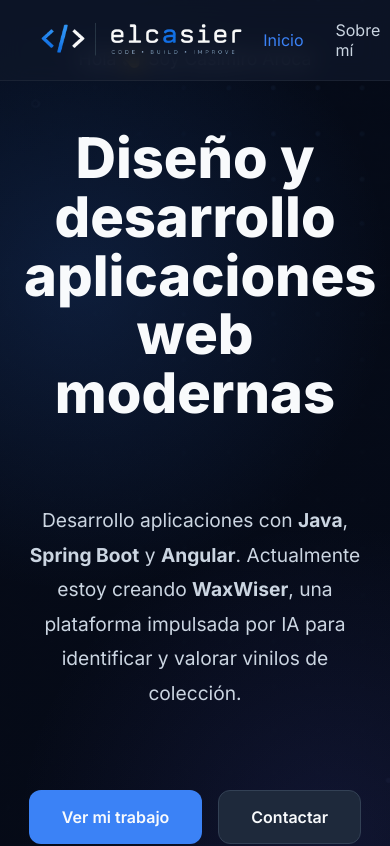
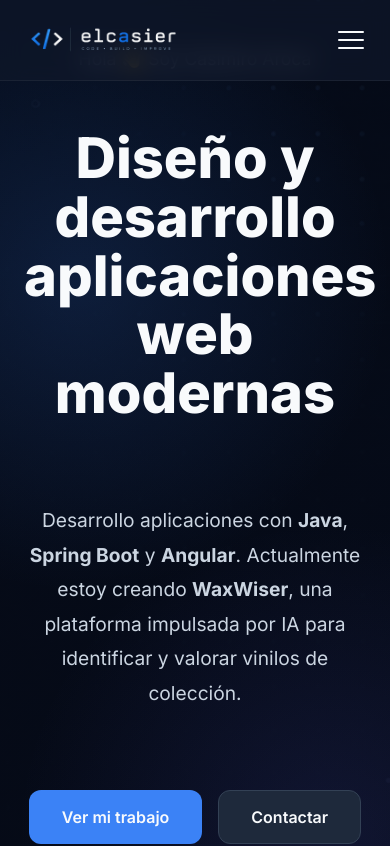
Before and after one commit to elcasier87/portfolio, an Angular app: page / in a window 390 px wide. Shown: the top 846 px of the page. Built offline with nearby package versions, Linux system fonts and the light colour scheme.

Commit message:
feat(navbar): add responsive mobile navigation

```diff
--- a/src/app/core/components/navbar/navbar.html
+++ b/src/app/core/components/navbar/navbar.html
@@ -2,52 +2,87 @@
 
     <div class="navbar-container">
 
-    <a class="navbar-logo" routerLink="/">
+        <a
+            class="navbar-logo"
+            routerLink="/">
+
             <img
                 class="navbar-logo-image"
                 src="assets/images/logo_elcasier.png"
                 alt="elcasier">
+
         </a>
 
-    <nav>
+        <button
+            class="navbar-toggle"
+            type="button"
+            (click)="toggleMenu()"
+            [class.active]="isMenuOpen"
+            aria-label="Abrir menú">
+
+            <span></span>
+            <span></span>
+            <span></span>
+
+        </button>
+
+        <nav
+            class="navbar-menu"
+            [class.open]="isMenuOpen">
 
             <ul class="navbar-links">
 
                 <li class="navbar-item">
+
                     <a
                         class="navbar-link"
                         routerLink="/"
                         routerLinkActive="active"
                         [routerLinkActiveOptions]="{ exact: true }">
+
                         Inicio
+
                     </a>
+
                 </li>
 
                 <li class="navbar-item">
+
                     <a
                         class="navbar-link"
                         routerLink="/about"
                         routerLinkActive="active">
+
                         Sobre mí
+
                     </a>
+
                 </li>
 
                 <li class="navbar-item">
+
                     <a
                         class="navbar-link"
                         routerLink="/projects"
                         routerLinkActive="active">
+
                         Proyectos
+
                     </a>
+
                 </li>
 
                 <li class="navbar-item">
+
                     <a
                         class="navbar-link"
                         routerLink="/contact"
                         routerLinkActive="active">
+
                         Contacto
+
                     </a>
+
                 </li>
 
             </ul>
--- a/src/app/core/components/navbar/navbar.scss
+++ b/src/app/core/components/navbar/navbar.scss
@@ -72,6 +72,63 @@
   color: var(--color-text);
 }
 
+.navbar-toggle {
+    display: none;
+
+    width: 46px;
+    height: 46px;
+
+    padding: 0;
+
+    background: transparent;
+    border: none;
+
+    cursor: pointer;
+
+    position: relative;
+    z-index: 1002;
+}
+
+.navbar-toggle span {
+    position: absolute;
+    left: 10px;
+
+    width: 26px;
+    height: 2px;
+
+    background: var(--color-text);
+
+    border-radius: 999px;
+
+    transition: .3s ease;
+}
+
+.navbar-toggle span:nth-child(1) {
+    top: 14px;
+}
+
+.navbar-toggle span:nth-child(2) {
+    top: 22px;
+}
+
+.navbar-toggle span:nth-child(3) {
+    top: 30px;
+}
+
+.navbar-toggle.active span:nth-child(1) {
+    top: 22px;
+    transform: rotate(45deg);
+}
+
+.navbar-toggle.active span:nth-child(2) {
+    opacity: 0;
+}
+
+.navbar-toggle.active span:nth-child(3) {
+    top: 22px;
+    transform: rotate(-45deg);
+}
+
 .navbar-link.active {
     color: var(--color-primary);
 }
@@ -79,3 +136,70 @@
 .navbar-link.active::after {
     width: 100%;
 }
+
+@media (max-width: 768px) {
+
+    .navbar-container {
+        width: min(92%, 1360px);
+    }
+
+    .navbar-logo-image {
+        height: 72px;
+    }
+
+    .navbar-toggle {
+        display: block;
+    }
+
+    .navbar-menu {
+        position: absolute;
+
+        top: 100%;
+        left: 0;
+
+        width: 100%;
+
+        background: rgba(15, 23, 42, .96);
+        backdrop-filter: blur(16px);
+
+        border-bottom: 1px solid rgba(255,255,255,.06);
+
+        overflow: hidden;
+
+        max-height: 0;
+
+        opacity: 0;
+
+        transition:
+            max-height .35s ease,
+            opacity .25s ease;
+    }
+
+    .navbar-menu.open {
+        max-height: 400px;
+        opacity: 1;
+    }
+
+    .navbar-links {
+        flex-direction: column;
+
+        gap: 0;
+
+        padding: 1rem 0;
+    }
+
+    .navbar-item {
+        justify-content: center;
+    }
+
+    .navbar-link {
+        display: block;
+
+        width: 100%;
+
+        padding: 1rem 0;
+
+        text-align: center;
+    }
+
+}
--- a/src/app/core/components/navbar/navbar.ts
+++ b/src/app/core/components/navbar/navbar.ts
@@ -1,5 +1,6 @@
-import { Component } from '@angular/core';
-import { RouterLink, RouterLinkActive } from '@angular/router';
+import { Component, HostListener, inject } from '@angular/core';
+import { NavigationEnd, Router, RouterLink, RouterLinkActive } from '@angular/router';
+import { filter } from 'rxjs';
 
 @Component({
   selector: 'app-navbar',
@@ -7,4 +8,35 @@ import { RouterLink, RouterLinkActive } from '@angular/router';
   templateUrl: './navbar.html',
   styleUrl: './navbar.scss',
 })
-export class NavbarComponent {}
+export class NavbarComponent {
+
+  private readonly router = inject(Router);
+
+  isMenuOpen = false;
+
+  constructor() {
+
+    this.router.events
+      .pipe(
+        filter(event => event instanceof NavigationEnd)
+      )
+      .subscribe(() => this.closeMenu());
+
+  }
+
+  toggleMenu(): void {
+    this.isMenuOpen = !this.isMenuOpen;
+  }
+
+  closeMenu(): void {
+    this.isMenuOpen = false;
+  }
+
+  @HostListener('window:resize')
+  onResize(): void {
+    if (window.innerWidth > 768 && this.isMenuOpen) {
+      this.closeMenu();
+    }
+  }
+
+}
```
Lines whose indentation alone changed are shown as unchanged.
